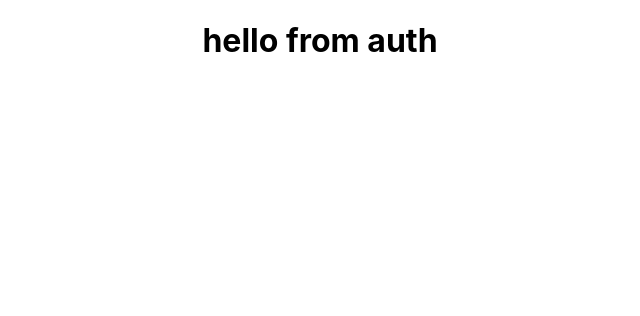
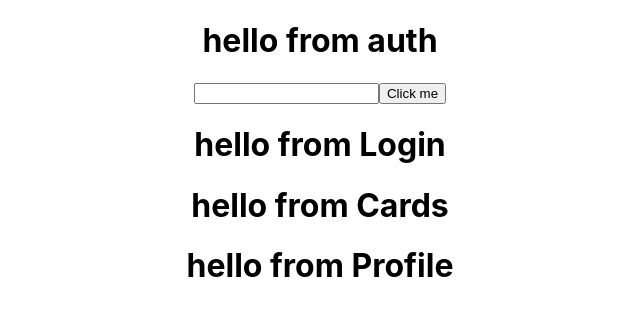
Before and after one commit to you-dot-dev/vernacuLearn-personal, a React (Create React App) app: page /#/ in a window 1280 px wide. Before the commit this address led to /#/Cards. Shown: the top 316 px of the page, without its empty margins (320-960 px from the left). Built offline with nearby package versions, Linux system fonts and the light colour scheme.

Commit message:
initial seed sql data

```diff
--- a/src/App.js
+++ b/src/App.js
@@ -1,9 +1,17 @@
 import './App.css';
-import Auth from './Components/Auth'
+import Auth from './Components/Auth';
+import Login from './Components/Login';
+import Profile from './Components/Profile';
+import Cards from './Components/Cards';
+
 function App() {
   return (
     <div className="App">
       <Auth/>
+      <Login/>
+      <Cards/>
+      <Profile/>
+
 
     </div>
   );
--- a/src/Components/Auth.js
+++ b/src/Components/Auth.js
@@ -1,12 +1,14 @@
 import {useState} from 'react';
 
 const Auth = () => {
-  const [count, setCount] = useState(0);
+
 
 
   return (
     <div>
       <h1>hello from auth</h1>
+      <input type="text"/>
+      <button>Click me </button>
     </div>
   )
 }
--- a/src/Components/Cards.js
+++ b/src/Components/Cards.js
@@ -0,0 +1,14 @@
+import {useState} from 'react';
+
+const Cards = () => {
+
+
+
+  return (
+    <div>
+      <h1>hello from Cards</h1>
+    </div>
+  )
+}
+
+export default Cards;
--- a/src/Components/Login.js
+++ b/src/Components/Login.js
@@ -0,0 +1,14 @@
+import {useState} from 'react';
+
+const Login = () => {
+
+
+
+  return (
+    <div>
+      <h1>hello from Login</h1>
+    </div>
+  )
+}
+
+export default Login;
--- a/src/Components/Profile.js
+++ b/src/Components/Profile.js
@@ -0,0 +1,14 @@
+import {useState} from 'react';
+
+const Profile = () => {
+
+
+
+  return (
+    <div>
+      <h1>hello from Profile</h1>
+    </div>
+  )
+}
+
+export default Profile;
```
Also changed, not shown: 2 other files (tests, documents, lock files or other folders).
